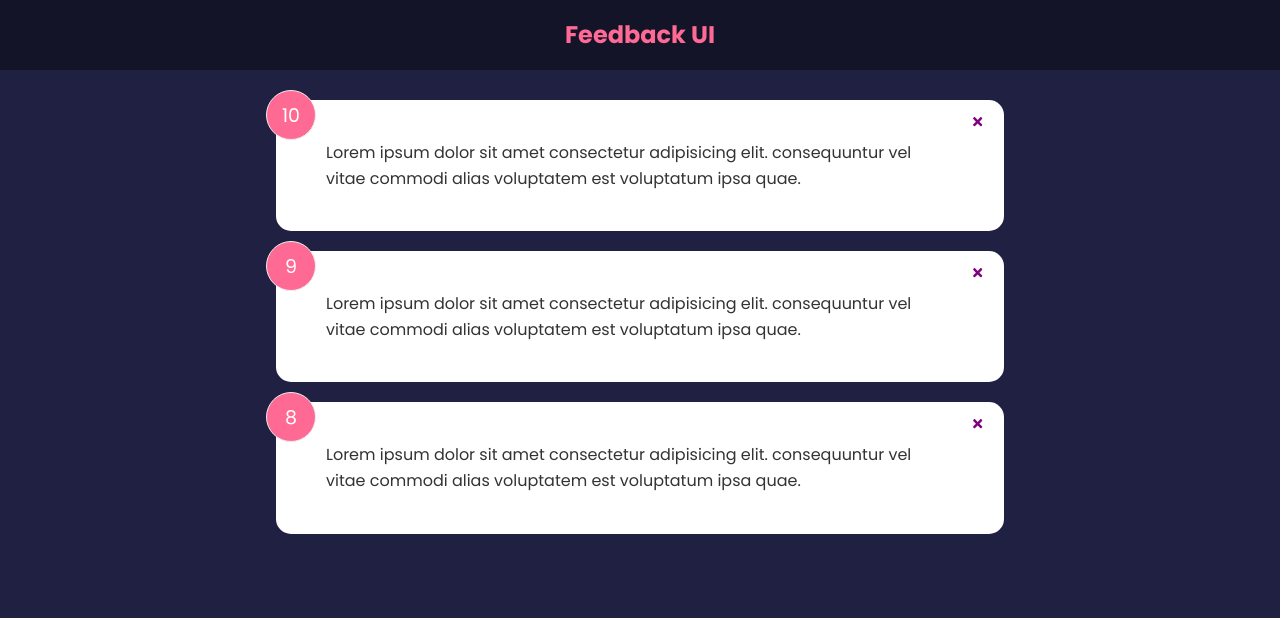
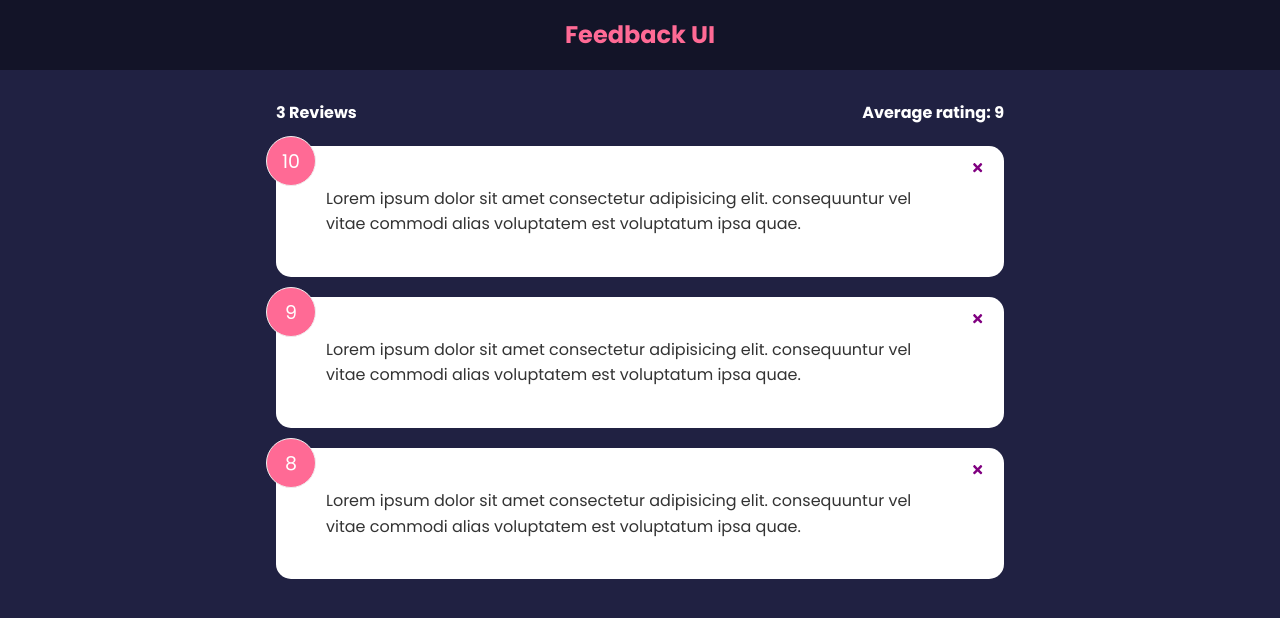
Before and after one commit to gladinestrydom/feedback-app, a React (Create React App) app: page / in a window 1280 px wide. Shown: the top 618 px of the page. Built offline with nearby package versions, Linux system fonts and the light colour scheme.

Commit message:
Add FeedBackStats component

```diff
--- a/src/App.js
+++ b/src/App.js
@@ -2,6 +2,7 @@
 import Header from './components/Header';
 import FeedBackList from './components/FeedBackList';
 import FeedbackData from './data/FeedbackData';
+import FeedBackStats from './components/FeedBackStats';
 
 function App() {
   const [feedback, setFeedback] = useState(FeedbackData);
@@ -16,6 +17,7 @@
     <>
       <Header />
       <div className="container">
+        <FeedBackStats feedback={feedback} />
         <FeedBackList feedback={feedback} handleDelete={deleteFeedback} />
       </div>
     </>
--- /dev/null
+++ b/src/components/FeedBackStats.jsx
@@ -0,0 +1,22 @@
+import PropTypes from 'prop-types';
+
+function FeedBackStats({ feedback }) {
+  // Calculate rating average
+  let average =
+    feedback.reduce((acc, cur) => {
+      return acc + cur.rating;
+    }, 0) / feedback.length;
+
+  return (
+    <div className="feedback-stats">
+      <h4>{feedback.length} Reviews</h4>
+      <h4>Average rating: {isNaN(average) ? 0 : average}</h4>
+    </div>
+  );
+}
+
+FeedBackStats.propTypes = {
+  feedback: PropTypes.array.isRequired,
+};
+
+export default FeedBackStats;
```
